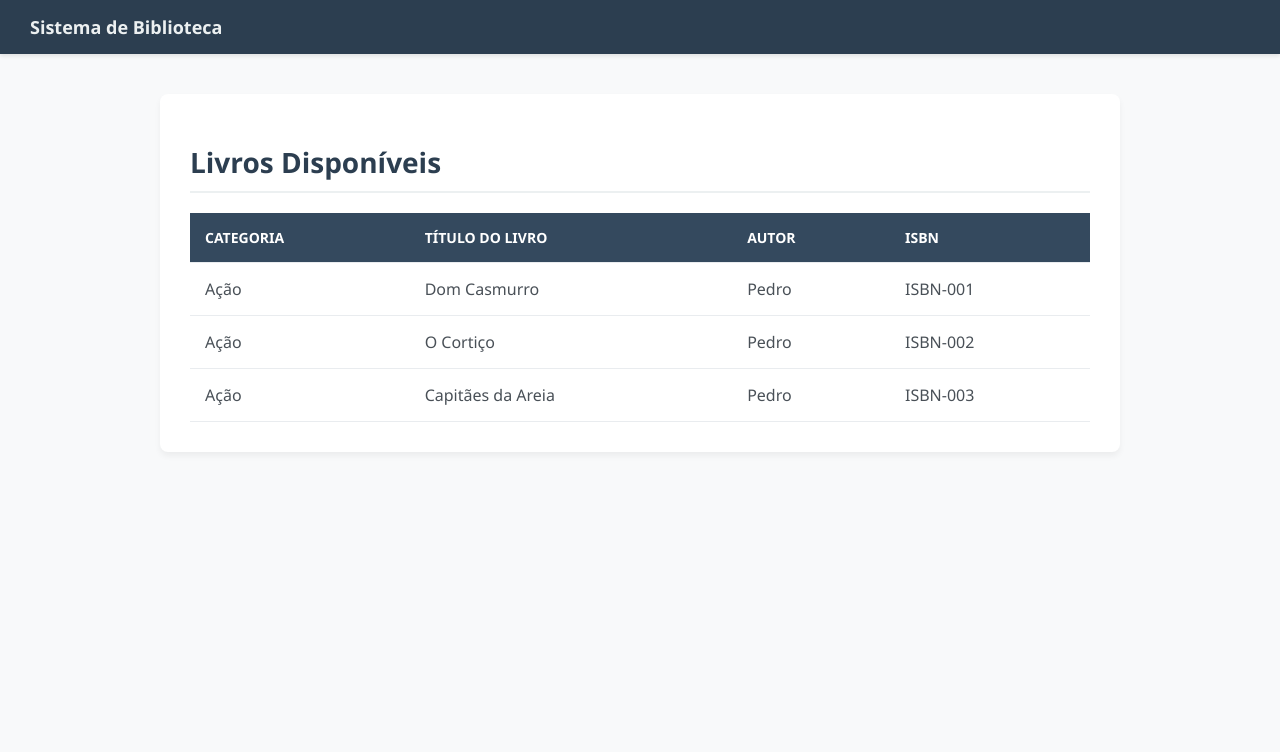
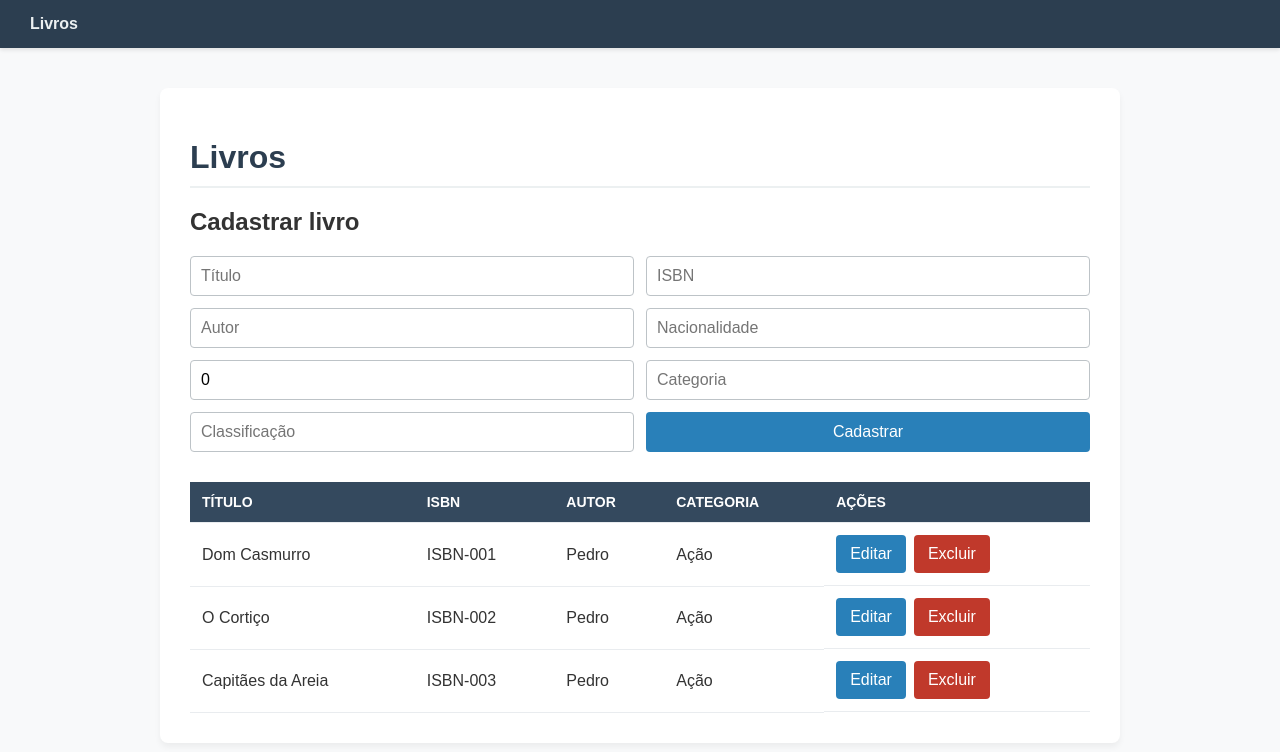
Before and after one commit to gabrielhnc/atividadeMVC, a Spring Boot app: page /livros in a window 1280 px wide. Shown: the top 752 px of the page. Run offline with Spring Boot 4, Linux system fonts and the light colour scheme.

Commit message:
finaliza Controllers e tela de livros

```diff
--- a/src/main/java/projeto_spring/biblioteca/controller/LivroController.java
+++ b/src/main/java/projeto_spring/biblioteca/controller/LivroController.java
@@ -2,8 +2,8 @@ package projeto_spring.biblioteca.controller;
 
 import org.springframework.stereotype.Controller;
 import org.springframework.ui.Model;
-import org.springframework.web.bind.annotation.GetMapping;
-import org.springframework.web.bind.annotation.RequestMapping;
+import org.springframework.web.bind.annotation.*;
+
 import projeto_spring.biblioteca.model.Autor;
 import projeto_spring.biblioteca.model.Categoria;
 import projeto_spring.biblioteca.model.Livro;
@@ -15,19 +15,44 @@ import java.util.List;
 @RequestMapping("/livros")
 public class LivroController {
 
-    @GetMapping
-    public String exibirLivro(Model model) {
-        Autor autor = new Autor("Pedro", "Brasileiro", 10);
-        Categoria categoria = new Categoria("Ação", "16+");
+    private static final Categoria categoria = new Categoria("Ação", "16+");
 
-        List<Livro> livros = new ArrayList<>();
+    public static final List<Livro> livros = new ArrayList<>(List.of(
+        new Livro("Dom Casmurro", "ISBN-001", new Autor("Pedro", "Brasileiro", 10), categoria),
+        new Livro("O Cortiço", "ISBN-002", new Autor("Pedro", "Brasileiro", 10), categoria),
+        new Livro("Capitães da Areia", "ISBN-003", new Autor("Pedro", "Brasileiro", 10), categoria)
+    ));
 
-        livros.add(new Livro("Dom Casmurro", "ISBN-001", autor, categoria));
-        livros.add(new Livro("O Cortiço", "ISBN-002", autor, categoria));
-        livros.add(new Livro("Capitães da Areia", "ISBN-003", autor, categoria));
-
-        model.addAttribute("livro", livros);
-
+    @GetMapping({"/", ""})
+    public String listarLivros(Model model) {
+        model.addAttribute("livros", livros);
         return "livros/inicio";
     }
+
+    @PostMapping
+    public String cadastrarLivro(@ModelAttribute Livro livro) {
+        livros.add(livro);
+        return "redirect:/livros";
+    }
+
+    @PutMapping("/atualizar/{indice}")
+    public String atualizarLivro(@PathVariable int indice, @ModelAttribute Livro livro) {
+        if (indice >= 0 && indice < livros.size()) {
+            Livro atual = livros.get(indice);
+            atual.setTitulo(livro.getTitulo());
+            atual.setIsbn(livro.getIsbn());
+            atual.setAutor(livro.getAutor());
+            atual.setCategoria(livro.getCategoria());
+        }
+        return "redirect:/livros";
+    }
+
+    @DeleteMapping("/excluir/{indice}")
+    public String excluirLivro(@PathVariable int indice) {
+        if (indice >= 0 && indice < livros.size()) {
+            livros.remove(indice);
+        }
+        return "redirect:/livros";
+    }
+
 }
--- a/src/main/java/projeto_spring/biblioteca/model/Emprestimo.java
+++ b/src/main/java/projeto_spring/biblioteca/model/Emprestimo.java
@@ -1,9 +1,12 @@
 package projeto_spring.biblioteca.model;
 
 import java.time.LocalDateTime;
+import org.springframework.format.annotation.DateTimeFormat;
 
 public class Emprestimo {
+    @DateTimeFormat(iso = DateTimeFormat.ISO.DATE_TIME)
     private LocalDateTime dataEmprestimo;
+    @DateTimeFormat(iso = DateTimeFormat.ISO.DATE_TIME)
     private LocalDateTime prazoEntrega;
     private Livro livro;
     private Usuario usuario;
--- a/src/main/resources/application.properties
+++ b/src/main/resources/application.properties
@@ -1 +1,2 @@
 spring.application.name=biblioteca
+spring.mvc.hiddenmethod.filter.enabled=true
--- /dev/null
+++ b/src/main/resources/static/css/style.css
@@ -0,0 +1,132 @@
+body {
+    margin: 0;
+    background-color: #f8f9fa;
+    color: #333;
+    font-family: Arial, sans-serif;
+}
+
+nav {
+    padding: 15px 30px;
+    background-color: #2c3e50;
+    box-shadow: 0 2px 4px rgba(0, 0, 0, 0.1);
+}
+
+nav a {
+    margin-right: 18px;
+    color: #ecf0f1;
+    font-weight: bold;
+    text-decoration: none;
+}
+
+nav a:hover {
+    color: #3498db;
+}
+
+main {
+    max-width: 900px;
+    margin: 40px auto;
+    padding: 30px;
+    background-color: white;
+    border-radius: 8px;
+    box-shadow: 0 4px 6px rgba(0, 0, 0, 0.05);
+}
+
+h1 {
+    margin-bottom: 20px;
+    padding-bottom: 10px;
+    border-bottom: 2px solid #ecf0f1;
+    color: #2c3e50;
+}
+
+form.cadastro-livro,
+form.edicao-livro {
+    display: grid;
+    grid-template-columns: repeat(2, minmax(0, 1fr));
+    gap: 12px;
+}
+
+form.cadastro-livro {
+    margin-bottom: 30px;
+}
+
+input {
+    width: 100%;
+    padding: 10px;
+    border: 1px solid #bdc3c7;
+    border-radius: 4px;
+    box-sizing: border-box;
+    font: inherit;
+}
+
+button {
+    padding: 10px 14px;
+    border: 0;
+    border-radius: 4px;
+    background-color: #2980b9;
+    color: white;
+    cursor: pointer;
+    font: inherit;
+}
+
+button:hover {
+    background-color: #216694;
+}
+
+table {
+    width: 100%;
+    border-collapse: collapse;
+}
+
+th,
+td {
+    padding: 12px;
+    border-bottom: 1px solid #e9ecef;
+    text-align: left;
+}
+
+th {
+    background-color: #34495e;
+    color: white;
+    font-size: 14px;
+    text-transform: uppercase;
+}
+
+tbody tr:hover {
+    background-color: #f1f3f5;
+}
+
+.acoes {
+    display: flex;
+    align-items: flex-start;
+    gap: 8px;
+}
+
+.acoes form {
+    margin: 0;
+}
+
+.botao-excluir {
+    background-color: #c0392b;
+}
+
+.botao-excluir:hover {
+    background-color: #962d22;
+}
+
+dialog {
+    width: min(520px, calc(100% - 40px));
+    max-height: calc(100% - 40px);
+    padding: 24px;
+    border: 0;
+    border-radius: 8px;
+    box-shadow: 0 8px 24px rgba(0, 0, 0, 0.25);
+    overflow-y: auto;
+}
+
+dialog::backdrop {
+    background-color: rgba(0, 0, 0, 0.45);
+}
+
+.botao-cancelar {
+    background-color: #6c757d;
+}
--- a/src/main/resources/templates/livros/inicio.html
+++ b/src/main/resources/templates/livros/inicio.html
@@ -3,111 +3,75 @@
 <head>
     <meta charset="UTF-8">
     <meta name="viewport" content="width=device-width, initial-scale=1.0">
-    <title>Biblioteca Online</title>
-    <style>
-        body {
-            font-family: 'Segoe UI', Tahoma, Geneva, Verdana, sans-serif;
-            background-color: #f8f9fa;
-            color: #333;
-            margin: 0;
-            padding: 0;
-        }
-
-        .navbar {
-            background-color: #2c3e50;
-            padding: 15px 30px;
-            box-shadow: 0 2px 4px rgba(0,0,0,0.1);
-        }
-
-        .navbar a {
-            color: #ecf0f1;
-            text-decoration: none;
-            font-weight: bold;
-            font-size: 18px;
-            display: flex;
-            align-items: center;
-        }
-
-        .navbar a:hover {
-            color: #3498db;
-        }
-
-        .container {
-            max-width: 900px;
-            margin: 40px auto;
-            background: #ffffff;
-            padding: 30px;
-            border-radius: 8px;
-            box-shadow: 0 4px 6px rgba(0, 0, 0, 0.05);
-        }
-
-        h1 {
-            color: #2c3e50;
-            font-size: 28px;
-            border-bottom: 2px solid #ecf0f1;
-            padding-bottom: 10px;
-            margin-bottom: 20px;
-        }
-
-        table {
-            width: 100%;
-            border-collapse: collapse;
-            margin-top: 10px;
-        }
-
-        th, td {
-            padding: 15px;
-            text-align: left;
-            border-bottom: 1px solid #e9ecef;
-        }
-
-        th {
-            background-color: #34495e;
-            color: #ffffff;
-            font-weight: 600;
-            text-transform: uppercase;
-            font-size: 14px;
-        }
-
-        tr:hover {
-            background-color: #f1f3f5;
-            transition: background-color 0.2s ease;
-        }
-
-        td {
-            font-size: 16px;
-            color: #495057;
-        }
-    </style>
+    <title>Livros</title>
+    <link rel="stylesheet" th:href="@{/css/style.css}">
 </head>
 <body>
+<nav>
+    <a th:href="@{/livros}">Livros</a>
+</nav>
+<main>
+    <h1>Livros</h1>
 
-<nav class="navbar">
-    <a th:href="@{/livros}">Sistema de Biblioteca</a>
-</nav>
+    <h2>Cadastrar livro</h2>
+    <form class="cadastro-livro" th:action="@{/livros}" method="post">
+        <input name="titulo" placeholder="Título" required>
+        <input name="isbn" placeholder="ISBN" required>
+        <input name="autor.nome" placeholder="Autor" required>
+        <input name="autor.nacionalidade" placeholder="Nacionalidade">
+        <input name="autor.obrasPublicadas" type="number" min="0" value="0" required>
+        <input name="categoria.nome" placeholder="Categoria" required>
+        <input name="categoria.classificacao" placeholder="Classificação">
+        <button type="submit">Cadastrar</button>
+    </form>
 
-<div class="container">
-    <h1>Livros Disponíveis</h1>
-
+    <div class="tabela-livros">
         <table>
             <thead>
             <tr>
+                <th>Título</th>
+                <th>ISBN</th>
+                <th>Autor</th>
                 <th>Categoria</th>
-            <th>Título do Livro</th>
-            <th>Autor</th>
-            <th>ISBN</th>
+                <th>Ações</th>
             </tr>
             </thead>
             <tbody>
-        <tr th:each="item : ${livro}">
-            <td th:text="${item.categoria.nome}">Categoria Exemplo</td>
-            <td th:text="${item.titulo}">Título Exemplo</td>
-            <td th:text="${item.autor.nome}">Autor Exemplo</td>
-            <td th:text="${item.isbn}">123-456-789</td>
+            <tr th:each="livro, indice : ${livros}">
+                <td th:text="${livro.titulo}"></td>
+                <td th:text="${livro.isbn}"></td>
+                <td th:text="${livro.autor.nome}"></td>
+                <td th:text="${livro.categoria.nome}"></td>
+                <td class="acoes">
+                    <button type="button"
+                            th:onclick="|document.getElementById('modal-livro-${indice.index}').showModal()|">
+                        Editar
+                    </button>
+                    <dialog th:id="|modal-livro-${indice.index}|">
+                        <h2>Editar livro</h2>
+                        <form class="edicao-livro"
+                              th:action="@{/livros/atualizar/{indice}(indice=${indice.index})}"
+                              method="post">
+                            <input type="hidden" name="_method" value="put">
+                            <input name="titulo" th:value="${livro.titulo}" placeholder="Título" required>
+                            <input name="isbn" th:value="${livro.isbn}" placeholder="ISBN" required>
+                            <input name="autor.nome" th:value="${livro.autor.nome}" placeholder="Autor" required>
+                            <input name="autor.nacionalidade" th:value="${livro.autor.nacionalidade}" placeholder="Nacionalidade">
+                            <input name="autor.obrasPublicadas" type="number" min="0" th:value="${livro.autor.obrasPublicadas}" required>
+                            <input name="categoria.nome" th:value="${livro.categoria.nome}" placeholder="Categoria" required>
+                            <input name="categoria.classificacao" th:value="${livro.categoria.classificacao}" placeholder="Classificação">
+                            <button type="submit">Salvar</button>
+                        </form>
+                    </dialog>
+                    <form th:action="@{/livros/excluir/{indice}(indice=${indice.index})}" method="post">
+                        <input type="hidden" name="_method" value="delete">
+                        <button class="botao-excluir" type="submit">Excluir</button>
+                    </form>
+                </td>
             </tr>
             </tbody>
         </table>
     </div>
-
+</main>
 </body>
 </html>
```
Also changed, not shown: src/main/java/projeto_spring/biblioteca/controller/AutorController.java (added, +49 -0 lines), src/main/java/projeto_spring/biblioteca/controller/CategoriaController.java (added, +50 -0 lines), src/main/java/projeto_spring/biblioteca/controller/EmprestimoController.java (added, +46 -0 lines), src/main/java/projeto_spring/biblioteca/controller/UsuarioController.java (added, +48 -0 lines). Lines whose indentation alone changed are shown as unchanged.
